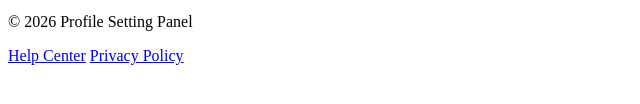
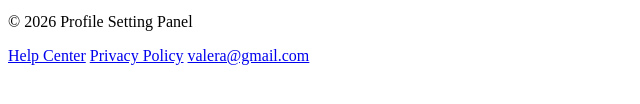
Before and after one commit to senLoveY/social-sphere, a website: page index.html in a window 1280 px wide. Shown: the part 612-716 px from the top of the page, without its empty margins (0-640 px from the left). Drawn offline with Linux system fonts and the light colour scheme.

Commit message:
feat: mail link

```diff
--- a/index.html
+++ b/index.html
@@ -100,6 +100,7 @@
             <nav class="footer__nav">
                 <a href="#" class="footer__link" itemprop="url">Help Center</a>
                 <a href="#" class="footer__link" itemprop="url">Privacy Policy</a>
+                <a href="mailto:valera@gmail.com" class="footer__link">valera@gmail.com</a>
             </nav>
         </div>
     </footer>
```
